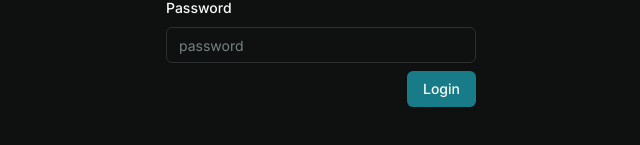
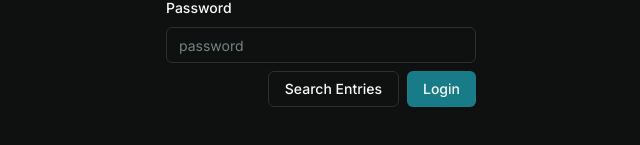
Before and after one commit to jjybaliguat/sierra-modem-record, a Next.js app: page / in a window 1280 px wide. Shown: the part 409-554 px from the top of the page, without its empty margins (319-959 px from the left). Built offline with nearby package versions, Linux system fonts and the light colour scheme.

Commit message:
some changes

```diff
--- a/src/app/dashboard/page.tsx
+++ b/src/app/dashboard/page.tsx
@@ -39,6 +39,7 @@ async function Dashboard() {
                         <Link href="/dashboard/raffle"><Button>Start Raffle</Button></Link>
 
                     )}
+                    <Link href="/search"><Button variant="outline">Search</Button></Link>
                     <LogoutBtn />
                 </div>
             </div>
--- a/src/app/page.tsx
+++ b/src/app/page.tsx
@@ -17,6 +17,7 @@ import {
 } from "@/components/ui/form"
 import { Input } from "@/components/ui/input"
 import { useState } from "react";
+import Link from "next/link";
 
 const formSchema = z.object({
   branchName: z.string().min(2, {
@@ -94,7 +95,8 @@ export default function Login() {
                 </FormItem>
               )}
             />
-            <div className="flex justify-end">
+            <div className="flex justify-end gap-2">
+              <Link href="/search"><Button variant="outline">Search Entries</Button></Link>
               <Button disabled={submitting} type="submit">{submitting ? "Logging in..." : "Login"}</Button>
             </div>
           </form>
```
